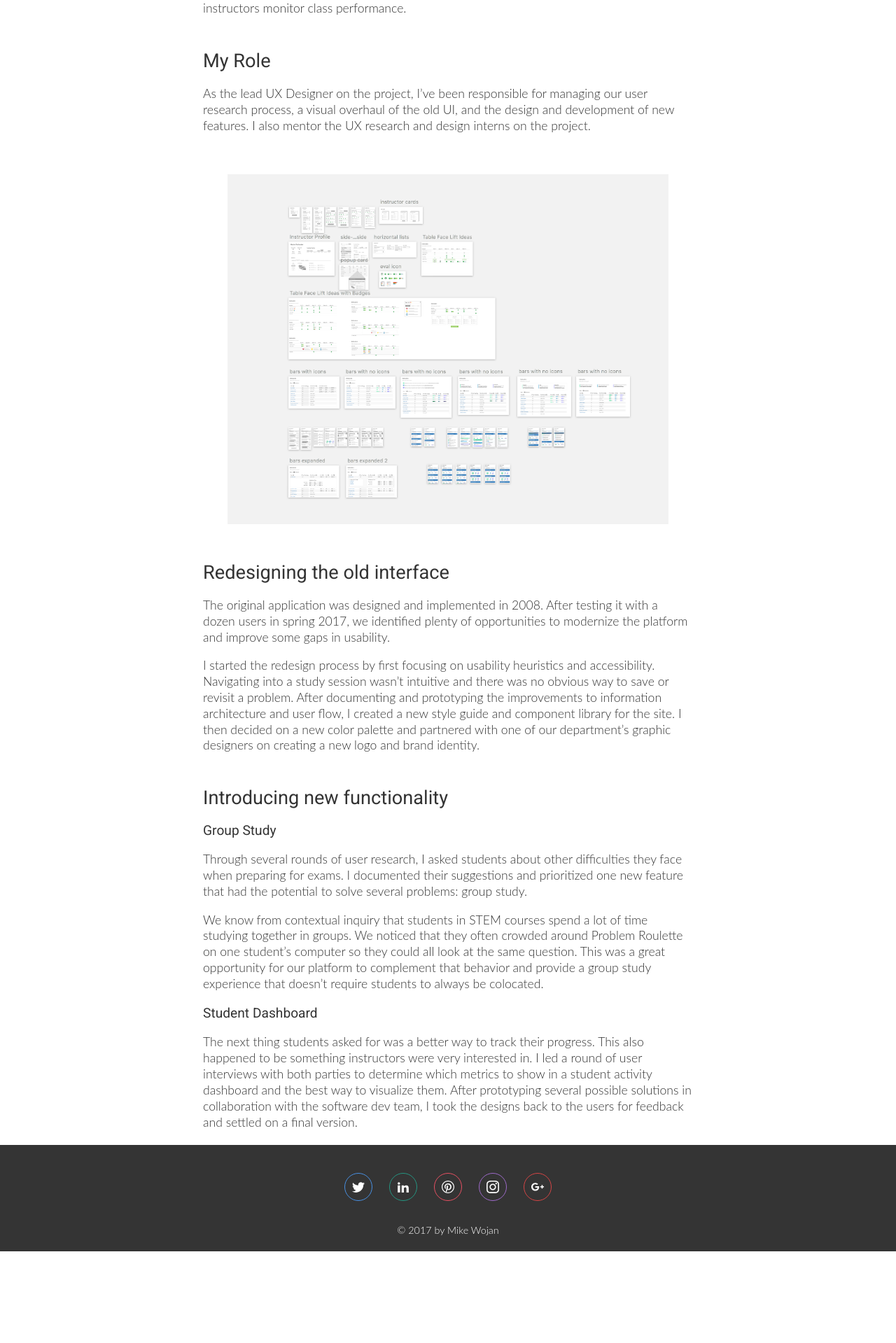
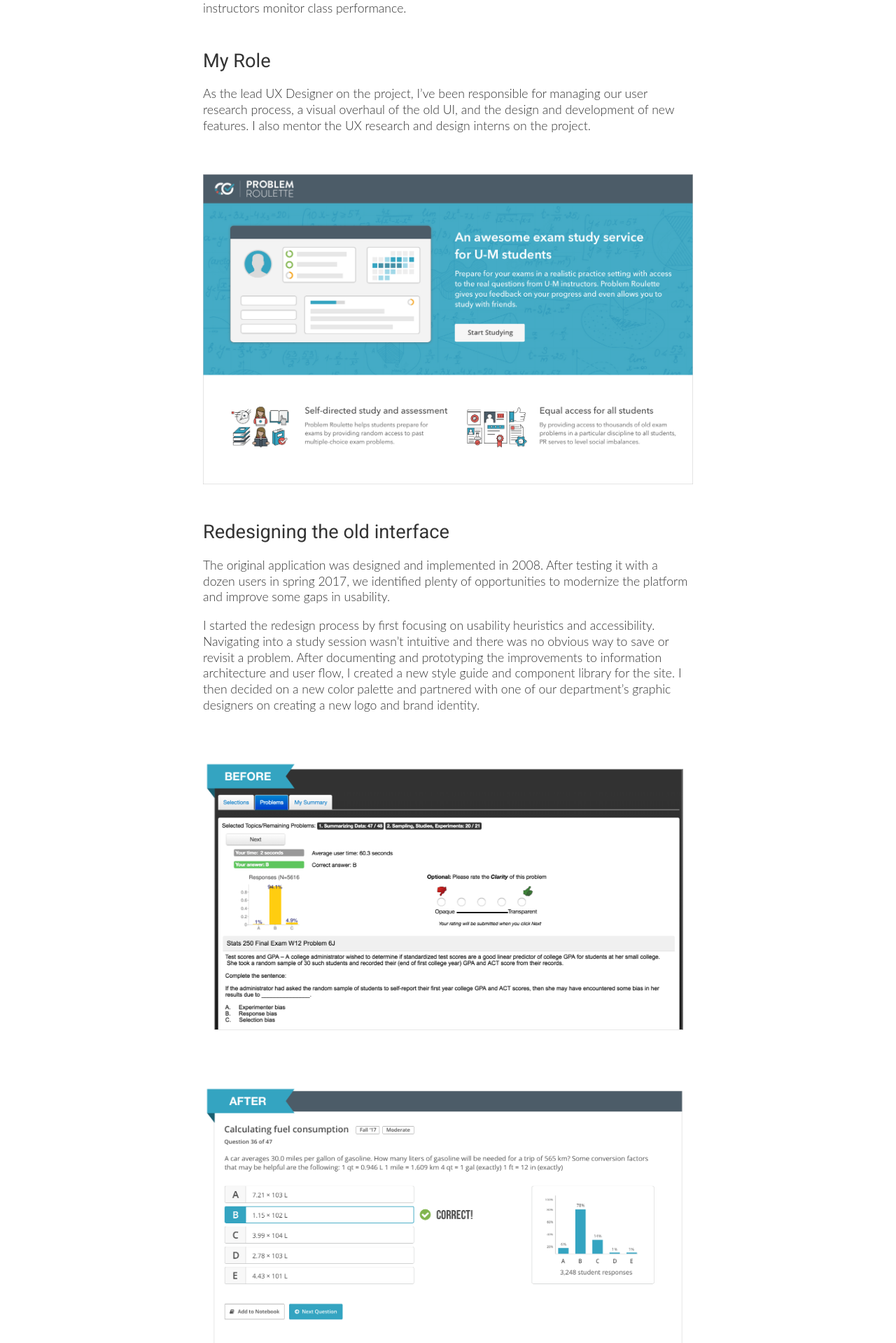
Before and after one commit to mtwojan/mikewojan.com, a Jekyll site: the page built from _portfolio/problem-roulette.html, in a window 1280 px wide. Shown: the part 893-2812 px from the top of the page at 70% size. Built offline with Jekyll 4.4.1, drawn with Linux system fonts in a browser that asks for light colours; before the commit the page ends 2681 px from its top, so only the background shows below that.

Commit message:
inserted all the project images for problem roulette

```diff
--- a/_portfolio/problem-roulette.html
+++ b/_portfolio/problem-roulette.html
@@ -27,10 +27,10 @@
         <h2>My Role</h2>
         <p>As the lead UX Designer on the project, I’ve been responsible for managing our user research process, a visual overhaul of the old UI, and the design and development of new features. I also mentor the UX research and design interns on the project.</p>
       </div>
-    </div>
 
-    <div class="page-section spacer-image">
-      <img src="/../img/art/art-sketch-file.png" alt="screenshot of my iterative design in Sketch">
+      <div class="page-section spacer-image">
+        <img src="/../img/problem-roulette/pr-landing-page-info.png" alt="screenshot of the problem roulette landing page and value statements">
+      </div>
     </div>
 
     <div class="pr-redesign-container">
@@ -40,7 +40,10 @@
 
         <p>I started the redesign process by first focusing on usability heuristics and accessibility. Navigating into a study session wasn’t intuitive and there was no obvious way to save or revisit a problem. After documenting and prototyping the improvements to information architecture and user flow, I created a new style guide and component library for the site. I then decided on a new color palette and partnered with one of our department’s graphic designers on creating a new logo and brand identity. </p>
       </div>
-
+      <div class="page-section spacer-image">
+        <img src="/../img/problem-roulette/pr-before.png" alt="screenshot of the problem roulette interface created in 2008">
+        <img src="/../img/problem-roulette/pr-after.png" alt="screenshot of the new problem roulette interface I designed">
+      </div>
     </div>
 
     <div class="pr-new-functionality-container">
@@ -51,8 +54,16 @@
 
         <p>We know from contextual inquiry that students in STEM courses spend a lot of time studying together in groups. We noticed that they often crowded around Problem Roulette on one student’s computer so they could all look at the same question. This was a great opportunity for our platform to complement that behavior and provide a group study experience that doesn’t require students to always be colocated.</p>
 
+        <div class="page-section spacer-image">
+          <img src="/../img/problem-roulette/pr-group-study.png" alt="screenshot of the problem roulette interface for studying in a group">
+        </div>
+
         <h3>Student Dashboard</h3>
         <p>The next thing students asked for was a better way to track their progress. This also happened to be something instructors were very interested in. I led a round of user interviews with both parties to determine which metrics to show in a student activity dashboard and the best way to visualize them. After prototyping several possible solutions in collaboration with the software dev team, I took the designs back to the users for feedback and settled on a final version.</p>
+
+        <div class="page-section spacer-image">
+          <img src="/../img/problem-roulette/pr-student-dashboard.png" alt="screenshot of the problem roulette interface a student uses to track their performance across study topics">
+        </div>
       </div>
     </div>
   </div>
```
Also changed, not shown: img/problem-roulette/pr-after.png (added), img/problem-roulette/pr-before.png (added), img/problem-roulette/pr-group-study.png (added), img/problem-roulette/pr-landing-page-info.png (added), img/problem-roulette/pr-student-dashboard.png (added).
